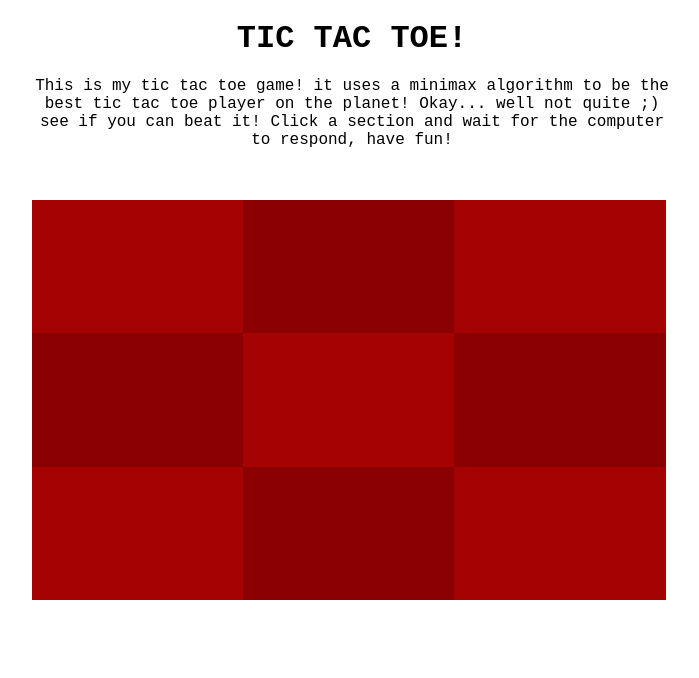
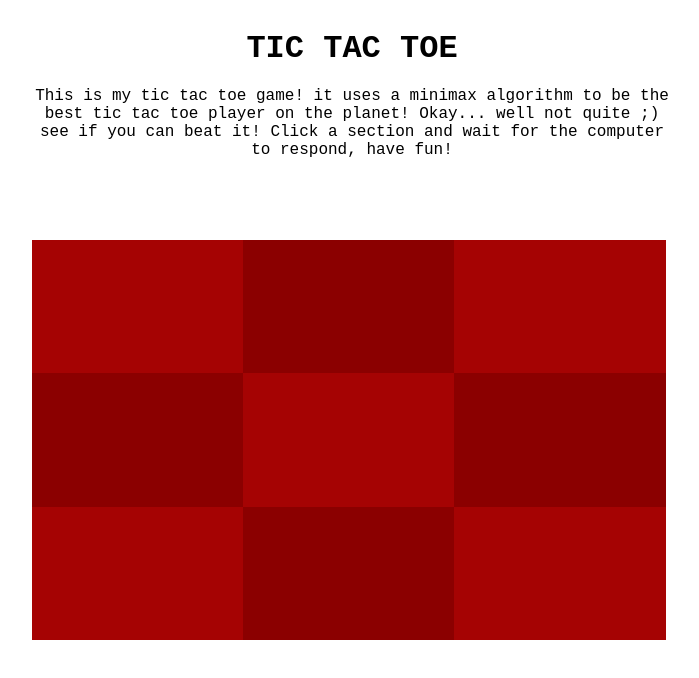
Before and after one commit to apstemmer/MiniMaxTicTac, a website: page public/index.html in a window 1280 px wide. Shown: the whole page, without its empty margins (288-987 px from the left). Drawn offline with Linux system fonts and the light colour scheme.

Commit message:
small stylechange

```diff
--- a/public/index.css
+++ b/public/index.css
@@ -7,7 +7,7 @@
 .grid{
 	position: absolute;
 	left:25%;
-	top: 25%;
+	top: 30%;
 	min-width: 340px;
 	width: 50%;
 	height: 50%;
@@ -47,6 +47,7 @@ li{
 	align-items: center;
 	width:100%;
 	float: left;
+	margin: 10px 0;
 }
 
 .top-display h1{
--- a/public/index.html
+++ b/public/index.html
@@ -1,11 +1,12 @@
 <html>
 <head>
+	<title>minimaxtictac</title>
 	<link rel="stylesheet" type="text/css" href="index.css">
 </head>
 
 <body >
 	<div class="top-display">
-		<h1>TIC TAC TOE!</h1>
+		<h1>TIC TAC TOE</h1>
 		<p>This is my tic tac toe game! it uses a minimax algorithm to be the best tic tac toe player on the planet! Okay... well not quite ;) see if you can beat it! Click a section and wait for the computer to respond, have fun!</p>
 	</div>
 	<div class="grid">
```
